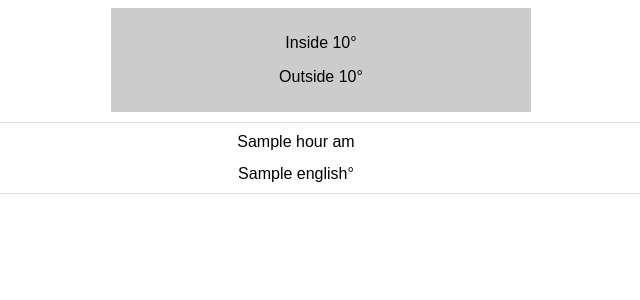
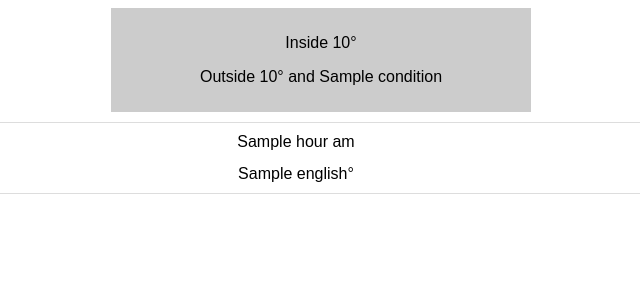
Before and after one commit to gregpaton08/weather_station, a Flask app: template app/templates/index.html in a window 1280 px wide. Shown: the top 300 px of the page, without its empty margins (222-862 px from the left). Run offline with Flask 2, Linux system fonts and the light colour scheme; the template is opened without the code that fills it: most values are stand-ins (such as "Sample title", 1, 10 or a date in 2020).

Commit message:
Display weather conditions

```diff
--- a/app/templates/index.html
+++ b/app/templates/index.html
@@ -7,7 +7,7 @@
 <body>
     <div class="center">
         <p>Inside {{ inside_temperature|int }}&deg;</p>
-        <p>Outside {{ outside_temperature|int }}&deg;</p>
+        <p>Outside {{ outside_temperature|int }}&deg; and {{ condition }}</p>
     </div>
     <div class="forecast">
         <table>
--- a/app/views.py
+++ b/app/views.py
@@ -12,4 +12,5 @@ def index():
     return render_template('index.html',
                            inside_temperature=round(thermometer.read_temp_f(), 0),
                            outside_temperature=round(get_weather.get_temperature(), 0),
+                           condition=get_weather.get_condition(),
                            hourly=hourly_forecast)
```
